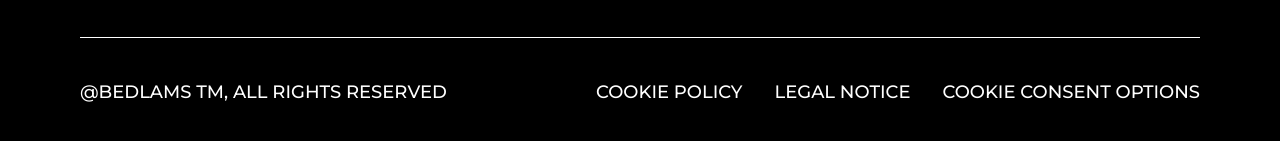
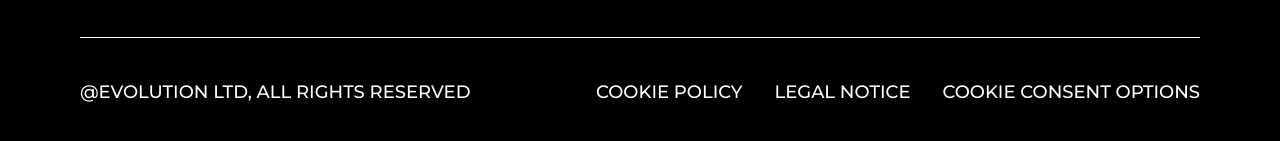
Before and after one commit to zimzim2255/roulling-car, a React (Vite) app: page / in a window 1280 px wide. Shown: the part 6991-7132 px from the top of the page. Built offline with nearby package versions, Linux system fonts and the light colour scheme; a web font is replaced by a local one.

Commit message:
Fixed image paths and logo filename

```diff
--- a/src/App.vendugo.tsx
+++ b/src/App.vendugo.tsx
@@ -27,7 +27,7 @@ const App: React.FC = () => {
       <ThemeProvider theme={theme}>
         <CssBaseline />
         <CardNav
-          logo="/images/logo-white.png"
+          logo="./images/logo-white.png"
           items={[
             {
               label: 'About Us',
@@ -61,14 +61,14 @@ const App: React.FC = () => {
           title="Dashing, tough and reliable is their forte"
           description="Driving a 4x4 car in the beautiful roads Offroad rental is an exciting experience and an opportunity to drive a 4x4 car in the beautiful roads of Turkey."
           buttonText="Contact Us"
-          imageSrc="/images/vehicle-2.svg"
+          imageSrc="./images/vehicle-2.svg"
           imageAlt="Off-road vehicle in desert terrain"
         />
         <VehicleShowcase
           title="With the right vehicle you can explore and achieve your freedom where you want"
           description="We provide Offroad car to rent. If you want to explore the world, get lost in nature, ride deep into the desert or just want to drive like a maniac then our off-"
           buttonText="Contact Us"
-          imageSrc="/images/vehicle-1.svg"
+          imageSrc="./images/vehicle-1.svg"
           imageAlt="Off-road vehicle in mountain terrain"
           reverse
         />
--- a/src/components/Footer.tsx
+++ b/src/components/Footer.tsx
@@ -164,7 +164,7 @@ const Footer: React.FC = () => {
       </FooterContent>
 
       <BottomSection>
-        <CopyrightText>@Bedlams TM, All Rights Reserved</CopyrightText>
+        <CopyrightText>@Evolution Ltd, All Rights Reserved</CopyrightText>
         <LegalLinks>
           <LegalText>Cookie Policy</LegalText>
           <LegalText>Legal Notice</LegalText>
```
